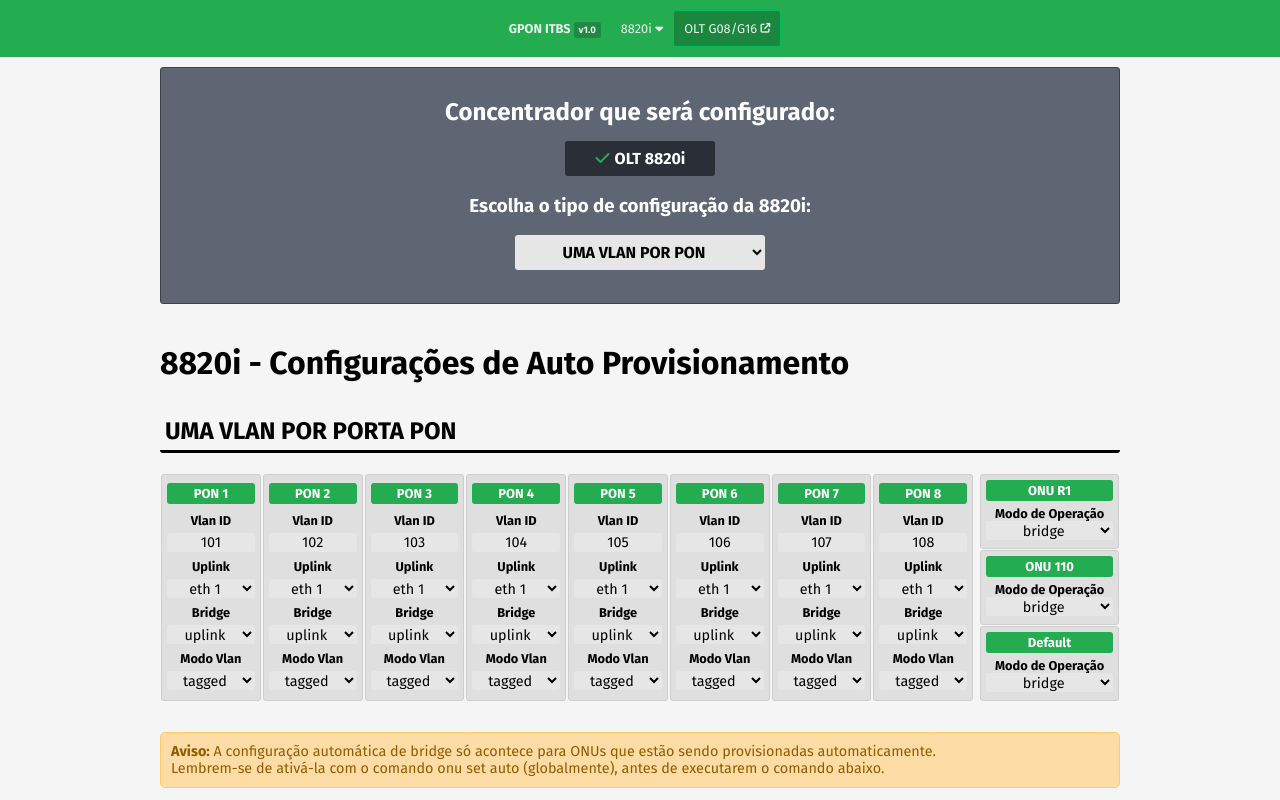
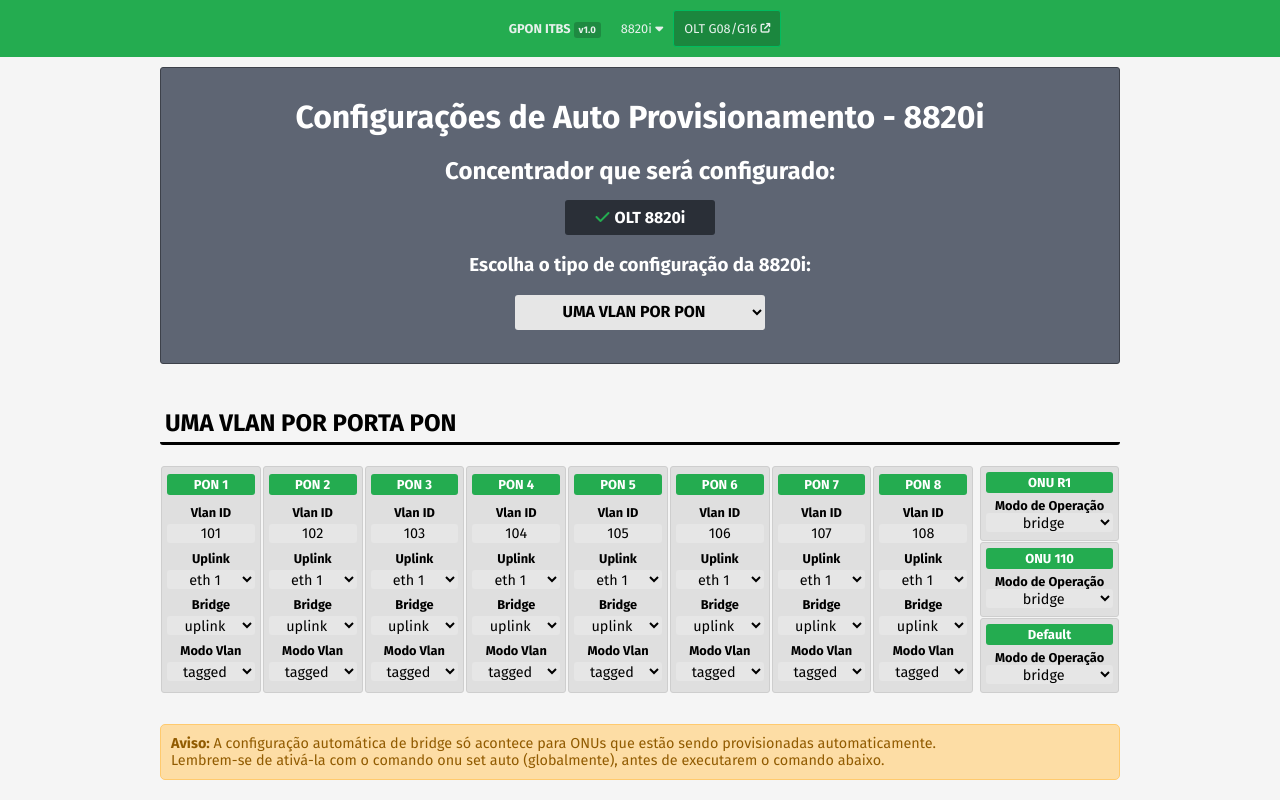
Before and after one commit to felipegcoutinho/Auto-Config-8820i, a React (Vite) app: page / in a window 1280 px wide. Shown: the top 800 px of the page. Built offline with nearby package versions, Linux system fonts and the light colour scheme.

Commit message:
update layout

```diff
--- a/src/App.jsx
+++ b/src/App.jsx
@@ -1,20 +1,21 @@
 import React from 'react';
-import Style from './AppMain.module.css';
+import Style from './App.module.css';
 import ValueContext from "./js/ValueContext";
 import ConfigAutoService from '../src/Components/Bridges/ConfigAutoService';
 import RemoveAutoService from '../src/Components/Bridges/RemoveAutoService';
 import Pons_i from '../src/Components/Pons/Pons_i';
 import Aviso from '../src/Components/Aviso/Aviso';
-import Select from '../src/Components/Menu/Select';
+import Menu from '../src/Components/Menu/Menu';
 import initialValues from './js/initialValues.js';
+import Footer from '../src/Components/Footer/Footer';
 
 export default function App() {
 
   //Hook para armazenar o modelo do equipamento
-
   const [checked, setChecked] = React.useState(null)
 
   const [selected, setSelected] = React.useState(true);
+
   const handleChangeSelected = () => {
     setSelected(!selected)
   }
@@ -32,16 +33,12 @@ export default function App() {
   return (
     <ValueContext.Provider value={{ values, setValues, handleChange, checked, setChecked, selected, handleChangeSelected }}>
       <div className={Style.container}>
-        {/* Select para o equipamento */}
-        <div className={Style.title}>
-          <Select />
-
-          <h1 className={Style.h1}>8820i - Configurações de Auto Provisionamento</h1>
-        </div>
+        <Menu />
         <Pons_i />
         <Aviso />
         <ConfigAutoService />
         <RemoveAutoService />
+        <Footer />
       </div>
     </ValueContext.Provider>
   )
--- a/src/AppMain.module.css
+++ b/src/App.module.css
@@ -89,10 +89,6 @@ button {
   width: 150px;
 }
 
-.h1 {
-  margin: 40px 0 0 0;
-}
-
 .h2, .h3 {
   margin: 0;
 }
--- /dev/null
+++ b/src/Components/Footer/Footer.jsx
@@ -0,0 +1,14 @@
+import React from 'react';
+import Style from './Footer.module.css';
+
+export default function header() {
+  return (
+    <div className={Style.container}>
+      <div className={Style.content}>
+        <a className={Style.site} href="#">FELIPECOUTINHO.COM</a>
+        {'|'}
+        <a className={Style.github} href="#">GITHUB.FELIPECOUTINHO.COM</a>
+      </div>
+    </div>
+  );
+}
--- /dev/null
+++ b/src/Components/Footer/Footer.module.css
@@ -0,0 +1,28 @@
+.container {
+  background-color: #24AC50;
+  display: flex;
+  grid-area: 15 / 3 / 15 / 15;
+  justify-content: center;
+  margin-bottom: 20px;
+  padding: 20px;
+}
+
+.content {
+  color: white;
+}
+
+.github, .site {
+  border-radius: 3px;
+  padding: 10px;
+  text-transform: lowercase;
+}
+.site:before {
+  content: "\f2bd\ ";
+  font-family: fontawesome;
+  font-size: 1.2rem;
+}
+.github:before {
+  content: "\f09b\ ";
+  font-family: fontawesome;
+  font-size: 1.2rem;
+}
--- a/src/Components/Menu/Select.jsx
+++ b/src/Components/Menu/Menu.jsx
@@ -1,18 +1,19 @@
 import React from 'react'
-import Style from './Select.module.css'
+import Style from './Menu.module.css'
 import ValueContext from "../../js/ValueContext";
 import { Link } from "react-router-dom";
 
-export default function Select() {
+export default function Menu() {
   const { handleChangeSelected } = React.useContext(ValueContext);
 
   return (
-    <div className={Style.content}>
+    <div className={Style.container}>
+      <h1 className={Style.h1}>Configurações de Auto Provisionamento - 8820i</h1>
+
       <h2 className={Style.h2}>Concentrador que será configurado:</h2>
       <nav className={Style.containerBtn}>
         <Link to="/"><button className={Style.btn}>OLT 8820i</button></Link>
       </nav>
-
 
       <div className={Style.modoContainer}>
         <h3 className={Style.h3}>Escolha o tipo de configuração da 8820i:</h3>
--- a/src/Components/Menu/Select.module.css
+++ b/src/Components/Menu/Menu.module.css
@@ -1,10 +1,20 @@
-.content{
+.container{
   background-color: #5E6573;
   border: 1px solid #3d414a;
   border-radius: 3px;
   color: white;
+  grid-area: 1 / 3 / 2 / 15;
+  margin-top: 10px;
   padding: 30px;
   text-align: center;
+}
+
+.h1 {
+  margin-top: 0;
+}
+
+.h2 {
+  margin: 0;
 }
 
 .containerBtn{
@@ -28,7 +38,7 @@
 
 .modoContainer {
   align-items: center;
-  display: flex;
+
   flex-direction: column;
 }
 
@@ -40,7 +50,3 @@
   text-transform: uppercase;
   width: 250px;
 }
-
-.h2 {
-  margin: 0;
-}
```
